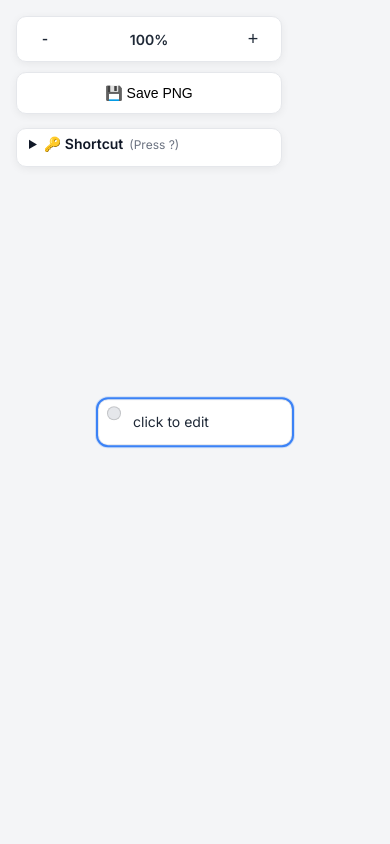
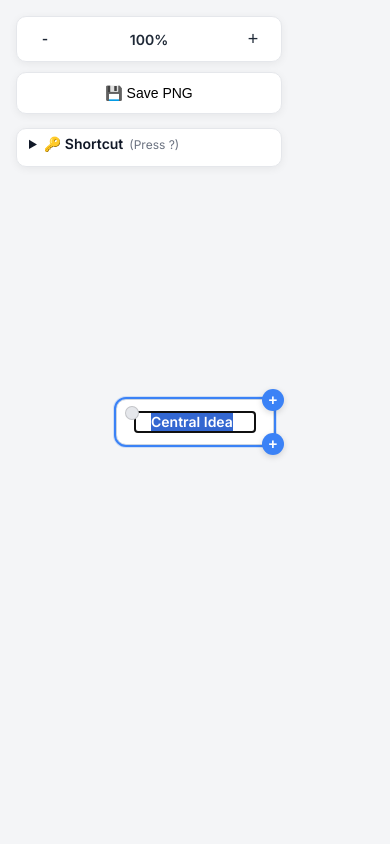
Before and after one commit to fadelbantan/quickmind, a Flask app: page / in a window 390 px wide. Run offline with Flask 3, Linux system fonts and the light colour scheme; some libraries are stand-ins or nearby versions.

Commit message:
add app.js interaction layer; tune spacing and connector curves

```diff
--- /dev/null
+++ b/static/js/app.js
@@ -0,0 +1,322 @@
+// ─────────────────────────────────────────────────────────────────────────
+// app.js — bootstrap + interaction layer.
+//
+// Interactions only ever MUTATE THE MODEL, then call commit()/refresh().
+// They never compute geometry — the engine owns that.
+//
+//   commit()  = model changed structurally → render + push history + autosave
+//   refresh() = view-only change (selection) → render, no history
+// ─────────────────────────────────────────────────────────────────────────
+
+import {
+  LAYOUT, createModel, deserialize, serialize,
+  getNode, isRoot, addChild, addSibling, removeSubtree,
+  setText, toggleCollapse, childNodes,
+} from "/static/js/model.js";
+import { initRender, render, elementFor, contentOf } from "/static/js/render.js";
+
+const $ = (s) => document.querySelector(s);
+const clamp = (v, lo, hi) => Math.min(Math.max(v, lo), hi);
+
+// ── module state ─────────────────────────────────────────────────────────
+let model;
+let canvas, world;
+const view = { x: 0, y: 0, scale: 1 };
+const history = { stack: [], index: -1 };
+const NODE_COLORS = [null, "#fef3c7", "#dbeafe", "#dcfce7", "#fce7f3", "#e9d5ff"];
+
+// ── view transform ─────────────────────────────────────────────────────────
+function applyView() {
+  world.style.transform =
+    `translate(${view.x}px, ${view.y}px) scale(${view.scale})`;
+  const zd = $("#zoom-display");
+  if (zd) zd.textContent = Math.round(view.scale * 100) + "%";
+}
+function centerView() {
+  view.x = canvas.clientWidth / 2;
+  view.y = canvas.clientHeight / 2;
+  applyView();
+}
+
+// ── render / history ───────────────────────────────────────────────────────
+function refresh() { render(model); }
+
+function pushHistory() {
+  history.stack.splice(history.index + 1);
+  history.stack.push(serialize(model));
+  history.index = history.stack.length - 1;
+  autosave();
+}
+function commit() { refresh(); pushHistory(); }
+
+function restore(json, keepSelection) {
+  const sel = model?.selectedId;
+  model = deserialize(json);
+  if (keepSelection && sel && model.nodes.has(sel)) model.selectedId = sel;
+  refresh();
+}
+function undo() {
+  if (history.index <= 0) return;
+  history.index--;
+  restore(history.stack[history.index]);
+}
+function redo() {
+  if (history.index >= history.stack.length - 1) return;
+  history.index++;
+  restore(history.stack[history.index]);
+}
+
+function autosave() {
+  try {
+    localStorage.setItem("quickmind_v2", JSON.stringify({
+      model: serialize(model), view, ts: Date.now(),
+    }));
+  } catch (_) { /* ignore quota */ }
+}
+
+// ── selection & navigation ──────────────────────────────────────────────────
+function select(id) {
+  if (!model.nodes.has(id)) return;
+  model.selectedId = id;
+  refresh();
+  elementFor(id)?.focus();
+}
+function selectedNode() { return getNode(model, model.selectedId); }
+
+function navigate(dir) {
+  const node = selectedNode();
+  if (!node) return;
+  if (dir === "left" && node.parent != null) return select(node.parent);
+  if (dir === "right") {
+    const kids = childNodes(model, node);
+    if (kids.length) return select(kids[0].id);
+  }
+  if ((dir === "up" || dir === "down") && node.parent != null) {
+    const sibs = getNode(model, node.parent).children;
+    const i = sibs.indexOf(node.id);
+    const j = dir === "up" ? i - 1 : i + 1;
+    if (sibs[j]) select(sibs[j]);
+  }
+}
+
+// ── editing ─────────────────────────────────────────────────────────────────
+// after committing an edit, optionally branch (add child / sibling) and keep typing.
+function startEdit(id, { selectAll = true } = {}) {
+  model.editingId = id;
+  refresh();
+  const content = contentOf(id);
+  if (!content) return;
+  content.contentEditable = "true";
+  content.focus();
+  if (selectAll) {
+    const r = document.createRange();
+    r.selectNodeContents(content);
+    const sel = window.getSelection();
+    sel.removeAllRanges();
+    sel.addRange(r);
+  }
+
+  const finish = (then) => {
+    content.removeEventListener("blur", onBlur);
+    content.removeEventListener("keydown", onKey);
+    content.contentEditable = "false";
+    setText(model, id, content.textContent.trim());
+    model.editingId = null;
+    commit();
+    if (then) then();
+    else elementFor(id)?.focus();
+  };
+  const onBlur = () => finish();
+  const onKey = (e) => {
+    if (e.key === "Escape") { e.preventDefault(); finish(); }
+    else if (e.key === "Enter") {
+      e.preventDefault();
+      finish(() => branch("sibling", id));
+    } else if (e.key === "Tab") {
+      e.preventDefault();
+      finish(() => branch("child", id));
+    }
+    e.stopPropagation(); // keep global shortcuts out of the editor
+  };
+  content.addEventListener("blur", onBlur);
+  content.addEventListener("keydown", onKey);
+}
+
+// Create a child/sibling of `fromId` and immediately edit it.
+// Guard: can't branch off a node that has no label yet.
+function branch(kind, fromId) {
+  const from = getNode(model, fromId);
+  if (!from) return;
+  if (!from.text.trim()) { select(fromId); return; }
+  let created = null;
+  if (kind === "child") created = addChild(model, fromId);
+  else if (!isRoot(model, fromId)) created = addSibling(model, fromId);
+  else created = addChild(model, fromId); // root has no siblings → child instead
+  if (created) {
+    model.selectedId = created.id;
+    commit();
+    startEdit(created.id);
+  }
+}
+
+// ── node ops ─────────────────────────────────────────────────────────────────
+function deleteSelected() {
+  const node = selectedNode();
+  if (!node || isRoot(model, node.id)) return;
+  const parentId = removeSubtree(model, node.id);
+  if (parentId) model.selectedId = parentId;
+  commit();
+}
+function cycleColor(id) {
+  const node = getNode(model, id);
+  const i = NODE_COLORS.indexOf(node.color);
+  node.color = NODE_COLORS[(i + 1) % NODE_COLORS.length];
+  commit();
+}
+function setLayoutMode(mode) {
+  model.layoutMode = mode;
+  commit();
+}
+
+// ── pointer: pan + zoom ───────────────────────────────────────────────────────
+let panning = null;
+function onCanvasMouseDown(e) {
+  if (e.target.closest(".node")) return;
+  panning = { sx: e.clientX, sy: e.clientY, ox: view.x, oy: view.y };
+  canvas.classList.add("dragging");
+}
+function onMouseMove(e) {
+  if (!panning) return;
+  view.x = panning.ox + (e.clientX - panning.sx);
+  view.y = panning.oy + (e.clientY - panning.sy);
+  applyView();
+}
+function onMouseUp() { panning = null; canvas.classList.remove("dragging"); }
+
+function onWheel(e) {
+  e.preventDefault();
+  if (e.ctrlKey || e.metaKey) {
+    const rect = canvas.getBoundingClientRect();
+    const mx = e.clientX - rect.left, my = e.clientY - rect.top;
+    const factor = e.deltaY < 0 ? 1.1 : 1 / 1.1;
+    const s = clamp(view.scale * factor, 0.2, 3);
+    view.x = mx - (mx - view.x) * (s / view.scale);
+    view.y = my - (my - view.y) * (s / view.scale);
+    view.scale = s;
+  } else {
+    view.x -= e.deltaX; view.y -= e.deltaY;
+  }
+  applyView();
+}
+function zoomBy(factor) {
+  const mx = canvas.clientWidth / 2, my = canvas.clientHeight / 2;
+  const s = clamp(view.scale * factor, 0.2, 3);
+  view.x = mx - (mx - view.x) * (s / view.scale);
+  view.y = my - (my - view.y) * (s / view.scale);
+  view.scale = s;
+  applyView();
+}
+
+// ── keyboard ──────────────────────────────────────────────────────────────────
+function onKeyDown(e) {
+  const active = document.activeElement;
+  if (active && active.classList.contains("content") &&
+      active.contentEditable === "true") return; // editor handles its own keys
+
+  if (e.ctrlKey || e.metaKey) {
+    if (e.key.toLowerCase() === "z") {
+      e.preventDefault(); e.shiftKey ? redo() : undo(); return;
+    }
+    if (e.key === "=" || e.key === "+") { e.preventDefault(); zoomBy(1.1); return; }
+    if (e.key === "-") { e.preventDefault(); zoomBy(1 / 1.1); return; }
+    if (e.key.toLowerCase() === "s") { e.preventDefault(); $("#save-btn")?.click(); return; }
+  }
+
+  const node = selectedNode();
+  switch (e.key) {
+    case "Tab": e.preventDefault(); if (node) branch("child", node.id); break;
+    case "Enter": e.preventDefault(); if (node) branch("sibling", node.id); break;
+    case " ": case "F2":
+      e.preventDefault(); if (node) startEdit(node.id); break;
+    case "Backspace": case "Delete":
+      e.preventDefault(); deleteSelected(); break;
+    case "ArrowUp": e.preventDefault(); navigate("up"); break;
+    case "ArrowDown": e.preventDefault(); navigate("down"); break;
+    case "ArrowLeft": e.preventDefault(); navigate("left"); break;
+    case "ArrowRight": e.preventDefault(); navigate("right"); break;
+    case ".": if (node) { toggleCollapse(model, node.id); commit(); } break;
+    case "1": setLayoutMode(LAYOUT.BALANCED); break;
+    case "2": setLayoutMode(LAYOUT.RIGHT); break;
+    case "3": setLayoutMode(LAYOUT.LEFT); break;
+    case "4": setLayoutMode(LAYOUT.DOWN); break;
+    case "c": case "C": centerView(); break;
+    case "?": { const sh = $("#shortcut-help"); if (sh) sh.open = !sh.open; break; }
+  }
+}
+
+// ── delegated node interactions ────────────────────────────────────────────────
+function onNodesClick(e) {
+  const el = e.target.closest(".node");
+  if (!el) return;
+  const id = el.dataset.id;
+  if (e.target.closest(".add-child")) return branch("child", id);
+  if (e.target.closest(".add-sibling")) return branch("sibling", id);
+  if (e.target.closest(".collapse-toggle")) { toggleCollapse(model, id); return commit(); }
+  if (e.target.closest(".color-picker")) return cycleColor(id);
+  select(id);
+}
+function onNodesDblClick(e) {
+  const el = e.target.closest(".node");
+  if (el && !e.target.closest("button")) startEdit(el.dataset.id);
+}
+
+// ── boot ──────────────────────────────────────────────────────────────────────
+function boot() {
+  canvas = $("#canvas");
+  world = $("#world");
+  initRender({ nodes: $("#nodes"), links: $("#links") });
+
+  // restore prior session or start fresh
+  let restored = false;
+  try {
+    const saved = JSON.parse(localStorage.getItem("quickmind_v2") || "null");
+    if (saved && confirm("Restore previous session?")) {
+      model = deserialize(saved.model);
+      Object.assign(view, saved.view || {});
+      restored = true;
+    }
+  } catch (_) { /* fall through to fresh */ }
+  if (!restored) model = createModel("Central Idea");
+
+  refresh();
+  pushHistory();
+  if (!restored) centerView(); else applyView();
+
+  // wire events
+  canvas.addEventListener("mousedown", onCanvasMouseDown);
+  document.addEventListener("mousemove", onMouseMove);
+  document.addEventListener("mouseup", onMouseUp);
+  canvas.addEventListener("wheel", onWheel, { passive: false });
+  document.addEventListener("keydown", onKeyDown);
+  $("#nodes").addEventListener("click", onNodesClick);
+  $("#nodes").addEventListener("dblclick", onNodesDblClick);
+
+  $("#zoom-in")?.addEventListener("click", () => zoomBy(1.1));
+  $("#zoom-out")?.addEventListener("click", () => zoomBy(1 / 1.1));
+  $("#save-btn")?.addEventListener("click", exportPng);
+
+  // start by editing the root so the user can type immediately
+  if (!restored) startEdit(model.rootId);
+}
+
+function exportPng() {
+  if (typeof html2canvas === "undefined") return;
+  html2canvas(canvas, { backgroundColor: "#F4F5F7" }).then((c) => {
+    const link = document.createElement("a");
+    link.download = "mindmap.png";
+    link.href = c.toDataURL("image/png");
+    link.click();
+  });
+}
+
+window.addEventListener("DOMContentLoaded", boot);
--- a/static/styles.css
+++ b/static/styles.css
@@ -11,16 +11,38 @@
     width: 100%;
     height: 100%;
     position: relative;
+    overflow: hidden;
     cursor: grab;
-    transform-origin: 50% 50%;
 }
 
 #canvas.dragging {
     cursor: grabbing;
 }
 
+/* The world holds every node + the connector layer and is what pans/zooms. */
+#world {
+    position: absolute;
+    top: 0;
+    left: 0;
+    transform-origin: 0 0;
+    will-change: transform;
+}
+
+/* Connector layer: drawn behind nodes, never intercepts pointer events. */
+#links {
+    position: absolute;
+    top: 0;
+    left: 0;
+    overflow: visible;
+    pointer-events: none;
+    width: 1px;
+    height: 1px;
+}
+
 .node {
     position: absolute;
+    top: 0;
+    left: 0;
     background: #ffffff;
     padding: 12px 18px;
     border-radius: 10px;
@@ -29,7 +51,8 @@
     cursor: pointer;
     min-width: 120px;
     max-width: 260px;
-    transition: box-shadow 0.2s ease, transform 0.1s ease;
+    /* transform is set by the renderer (translate to world coords); animate it */
+    transition: box-shadow 0.2s ease, transform 0.22s cubic-bezier(.4, 0, .2, 1);
 }
 
 .node:hover {
@@ -55,13 +78,12 @@
 .node.selected {
     outline: 2px solid #3B82F6;
     box-shadow: 0 0 0 3px rgba(59, 130, 246, 0.2);
-    cursor: move;
 }
 
-.root {
-    top: 50%;
-    left: 50%;
-    transform: translate(-50%, -50%);
+/* The root reads a touch bolder than its children. */
+.node.root {
+    font-weight: 600;
+    border-color: #cbd5e1;
 }
 
 .color-picker {
@@ -83,37 +105,69 @@
 }
 
 .add-child,
-.add-sibling {
-    display: none;
+.add-sibling,
+.collapse-toggle {
     position: absolute;
-    width: 24px;
-    height: 24px;
+    width: 22px;
+    height: 22px;
     border-radius: 50%;
     border: none;
     background: #3B82F6;
     color: #fff;
     cursor: pointer;
     font-weight: bold;
-    font-size: 16px;
-    line-height: 24px;
+    font-size: 15px;
+    line-height: 22px;
     padding: 0;
     box-shadow: 0 2px 6px rgba(0, 0, 0, 0.15);
-    transition: background 0.2s ease;
+    transition: background 0.2s ease, opacity 0.15s ease;
+}
+
+/* Add buttons appear only on hover or when the node is selected. */
+.add-child,
+.add-sibling {
+    opacity: 0;
+    pointer-events: none;
+}
+
+.node:hover .add-child,
+.node:hover .add-sibling,
+.node.selected .add-child,
+.node.selected .add-sibling {
+    opacity: 1;
+    pointer-events: auto;
 }
 
 .add-child:hover,
-.add-sibling:hover {
+.add-sibling:hover,
+.collapse-toggle:hover {
     background: #2563EB;
 }
 
 .add-child {
-    bottom: -12px;
-    right: -12px;
+    bottom: -11px;
+    right: -11px;
 }
 
 .add-sibling {
-    top: -12px;
-    right: -12px;
+    top: -11px;
+    right: -11px;
+}
+
+/* Collapse toggle sits on the leading edge, subtle until hovered. */
+.collapse-toggle {
+    right: -11px;
+    top: 50%;
+    transform: translateY(-50%);
+    width: 18px;
+    height: 18px;
+    line-height: 18px;
+    font-size: 13px;
+    background: #94a3b8;
+}
+
+.node.collapsed .collapse-toggle {
+    background: #3B82F6;
 }
 
 #controls {
--- a/templates/base.html
+++ b/templates/base.html
@@ -10,9 +10,8 @@
 
 <body>
     {% block content %}{% endblock %}
-    <script src="https://cdnjs.cloudflare.com/ajax/libs/leader-line/1.0.7/leader-line.min.js"></script>
     <script src="https://cdnjs.cloudflare.com/ajax/libs/html2canvas/1.4.1/html2canvas.min.js"></script>
-    <script type="module" src="{{ url_for('static', filename='js/main.js') }}"></script>
+    <script type="module" src="{{ url_for('static', filename='js/app.js') }}"></script>
 
 </body>
 
--- a/templates/index.html
+++ b/templates/index.html
@@ -2,10 +2,9 @@
 
 {% block content %}
 <div id="canvas">
-  <div class="node root" data-id="0" tabindex="0">
-    <div class="color-picker"></div>
-    <div class="content" contenteditable="false">click to edit</div>
-    <button class="add-child" title="Add child node">+</button>
+  <div id="world">
+    <svg id="links"></svg>
+    <div id="nodes"></div>
   </div>
 </div>
 
@@ -20,17 +19,17 @@
 <details id="shortcut-help">
   <summary>🔑 Shortcut<span class="hint">(Press ?)</span></summary>
   <ul>
-    <li>↩️ <strong>Enter</strong> – Add child</li>
-    <li>↔️ <strong>Tab</strong> – Add sibling</li>
-    <li>✏️ <strong>E</strong> / Double-click – Edit node</li>
-    <li>🚪 <strong>Esc</strong> – Exit edit mode</li>
+    <li>↔️ <strong>Tab</strong> – Add child</li>
+    <li>↩️ <strong>Enter</strong> – Add sibling</li>
+    <li>✏️ <strong>Space</strong> / Double-click – Edit node</li>
+    <li>🚪 <strong>Esc</strong> – Finish editing</li>
     <li>🧭 <strong>Arrow keys</strong> – Navigate nodes</li>
-    <li>🎯 <strong>C</strong> – Center map</li>
-    <li>🗑️ <strong>Backspace</strong> – Delete leaf node</li>
-    <li>🧹 <strong>L</strong> – Tidy layout</li>
-    <li>🔍 <strong>Ctrl/Cmd + -/+</strong> – Zoom</li>
-    <li>↩️ <strong>Ctrl/Cmd + Z</strong> – Undo</li>
-    <li>↪️ <strong>Ctrl/Cmd + Shift + Z</strong> – Redo</li>
+    <li>📂 <strong>.</strong> – Collapse / expand branch</li>
+    <li>🗑️ <strong>Backspace</strong> – Delete node</li>
+    <li>🧩 <strong>1 / 2 / 3 / 4</strong> – Balanced / Right / Left / Down</li>
+    <li>🎯 <strong>C</strong> – Recenter view</li>
+    <li>🔍 <strong>Ctrl/Cmd + Scroll</strong> – Zoom</li>
+    <li>↩️ <strong>Ctrl/Cmd + Z</strong> – Undo / Redo</li>
     <li>💾 <strong>Ctrl/Cmd + S</strong> – Save as image</li>
   </ul>
 </details>
```
Also changed, not shown: .claude/launch.json (added).
